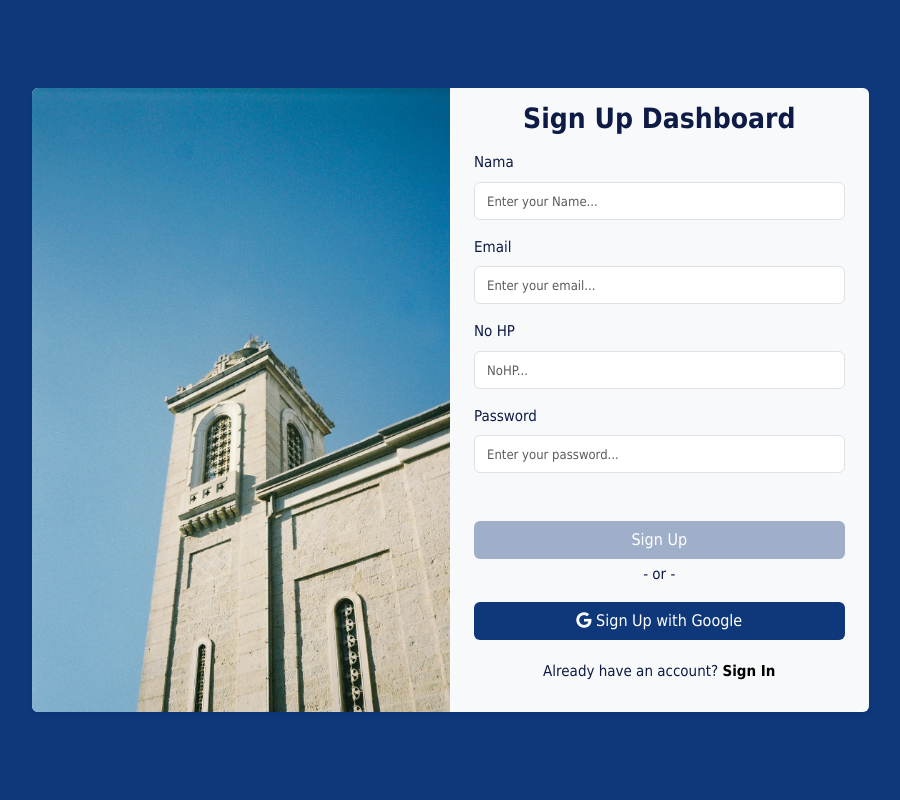
After one commit to MirzaFerdi/belajar-php, a PHP site: page /signup.php in a window 1280 px wide. The commit adds this page. Shown: the whole page, without its empty margins (190-1090 px from the left). Run offline with PHP 8.4, Linux system fonts and the light colour scheme.

Commit message:
[FEAT] add register.php & validation

```diff
--- /dev/null
+++ b/pages/signup.php
@@ -0,0 +1,147 @@
+<?php
+
+require "koneksi.php";
+
+// session_start();
+// if (isset($_SESSION['email'])){
+//     header("Location: dashboard.php");
+// }
+?>
+
+<!DOCTYPE html>
+<html lang="en">
+  <head>
+    <meta charset="utf-8" />
+    <meta name="viewport" content="width=device-width, initial-scale=1" />
+    <link
+      href="https://cdn.jsdelivr.net/npm/bootstrap@5.3.2/dist/css/bootstrap.min.css"
+      rel="stylesheet"
+      integrity="sha384-T3c6CoIi6uLrA9TneNEoa7RxnatzjcDSCmG1MXxSR1GAsXEV/Dwwykc2MPK8M2HN"
+      crossorigin="anonymous"
+    />
+    <link
+      rel="stylesheet"
+      href="https://cdnjs.cloudflare.com/ajax/libs/font-awesome/6.4.2/css/all.min.css"
+    />
+    <link rel="stylesheet" href="../assets/css/style-login.css" />
+    <title>Sign Up</title>
+  </head>
+  <body>
+    <div class="container-lg d-flex justify-content-center align-items-center">
+      <div
+        class="row w-75 align-items-center shadow-sm bg-body-tertiary rounded"
+      >
+
+      <div class="foto col-md-6 p-0 d-none d-lg-block h-100">
+        <img
+          src="../assets/image/img-regis.jpg"
+          class="d-block w-100 rounded-start"
+          style="object-fit: cover"
+          alt="login-image"
+        />
+      </div>
+      <form class="form-login col-lg-6 px-4" action="action-register.php" method="post">
+          <h3 class="mb-3 text-center fw-bold">Sign Up Dashboard</h3>
+
+          <div class="mb-3">
+            <label for="formNama" class="form-label">Nama</label>
+            <input
+                type="text"
+                class="form-control"
+                name="nama"
+                id="formNama"
+                placeholder="Enter your Name..."
+                required
+            />
+          </div>
+
+          <div class="mb-3">
+            <label for="formEmail" class="form-label">Email</label>
+            <input
+              type="email"
+              class="form-control"
+              name="email"
+              id="formEmail"
+              placeholder="Enter your email..."
+              required
+            />
+          </div>
+
+          <div class="mb-3">
+            <label for="formnohp" class="form-label">No HP</label>
+            <input
+                type="text"
+                class="form-control"
+                name="nohp"
+                id="formnohp"
+                placeholder="NoHP..."
+                required
+            />
+          </div>
+
+          <div class="mb-5">
+            <label for="formPassword" class="form-label">Password</label>
+            <input
+              type="password"
+              class="form-control"
+              name="password"
+              id="formPassword"
+              placeholder="Enter your password..."
+              required
+            />
+          </div>
+
+
+          <!-- <div class="mb-3 form-check d-flex justify-content-between">
+            <div>
+              <input
+                class="form-check-input"
+                type="checkbox"
+                id="cekRemember"
+              />
+              <label class="form-check-label" for="cekRemember">
+                Remember Me
+              </label>
+            </div>
+            <p class="d-flex justify-content-end">
+              <a
+                href="#"
+                class="link-secondary link-offset-2 link-underline-opacity-25 link-underline-opacity-100-hover"
+              >
+                Forgot Password
+              </a>
+            </p>
+          </div> -->
+
+          <div class="mb-3">
+            <a href="dashboard.php">
+              <button type="submit" class="btn login fw- mb-1 w-100">
+                Sign Up
+              </button>
+            </a>
+            <p class="text-center">- or -</p>
+            <button type="submit" class="btn login-google mb-1 w-100">
+              <i class="fa-brands fa-google"></i>
+              Sign Up with Google
+            </button>
+          </div>
+
+          <p class="signup text-center">
+            Already have an account?
+            <a
+              style="text-decoration: none; color: black; font-weight: bold"
+              href="login.php"
+              >Sign In</a
+            >
+          </p>
+      </form>
+      </div>
+    </div>
+
+    <script
+      src="https://cdn.jsdelivr.net/npm/bootstrap@5.3.2/dist/js/bootstrap.bundle.min.js"
+      integrity="sha384-C6RzsynM9kWDrMNeT87bh95OGNyZPhcTNXj1NW7RuBCsyN/o0jlpcV8Qyq46cDfL"
+      crossorigin="anonymous"
+    ></script>
+  </body>
+</html>
--- a/pages/tanggal.php
+++ b/pages/tanggal.php
@@ -1,4 +1,3 @@
-
 <?php
   date_default_timezone_set("Asia/Jakarta");
   function hari ($hariInggris) {
@@ -39,10 +38,6 @@
     );
     $pecahkan = explode('-', $tanggal);
 
-            // variabel pecahkan 0 = tanggal
-            // variabel pecahkan 1 = bulan
-            // variabel pecahkan 2 = tahun
-
     return $pecahkan[2] . ' ' . $bulan[ (int)$pecahkan[1] ] . ' ' . $pecahkan[0];
 
   }
```
Also changed, not shown: pages/action-login.php (+9 -6 lines), pages/action-register.php (added, +23 -0 lines), assets/image/img-regis.jpg (added). Lines whose indentation alone changed are shown as unchanged.
